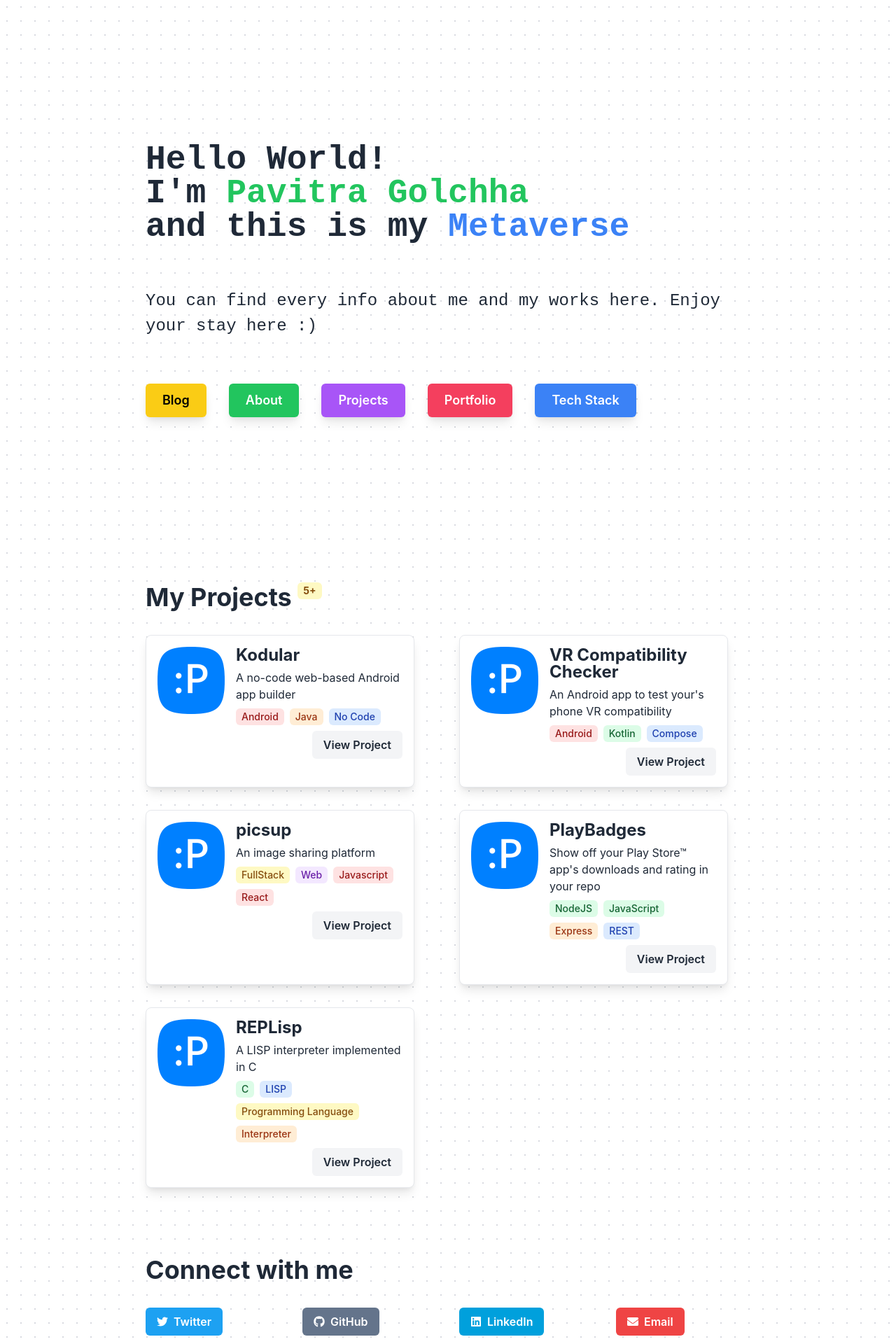
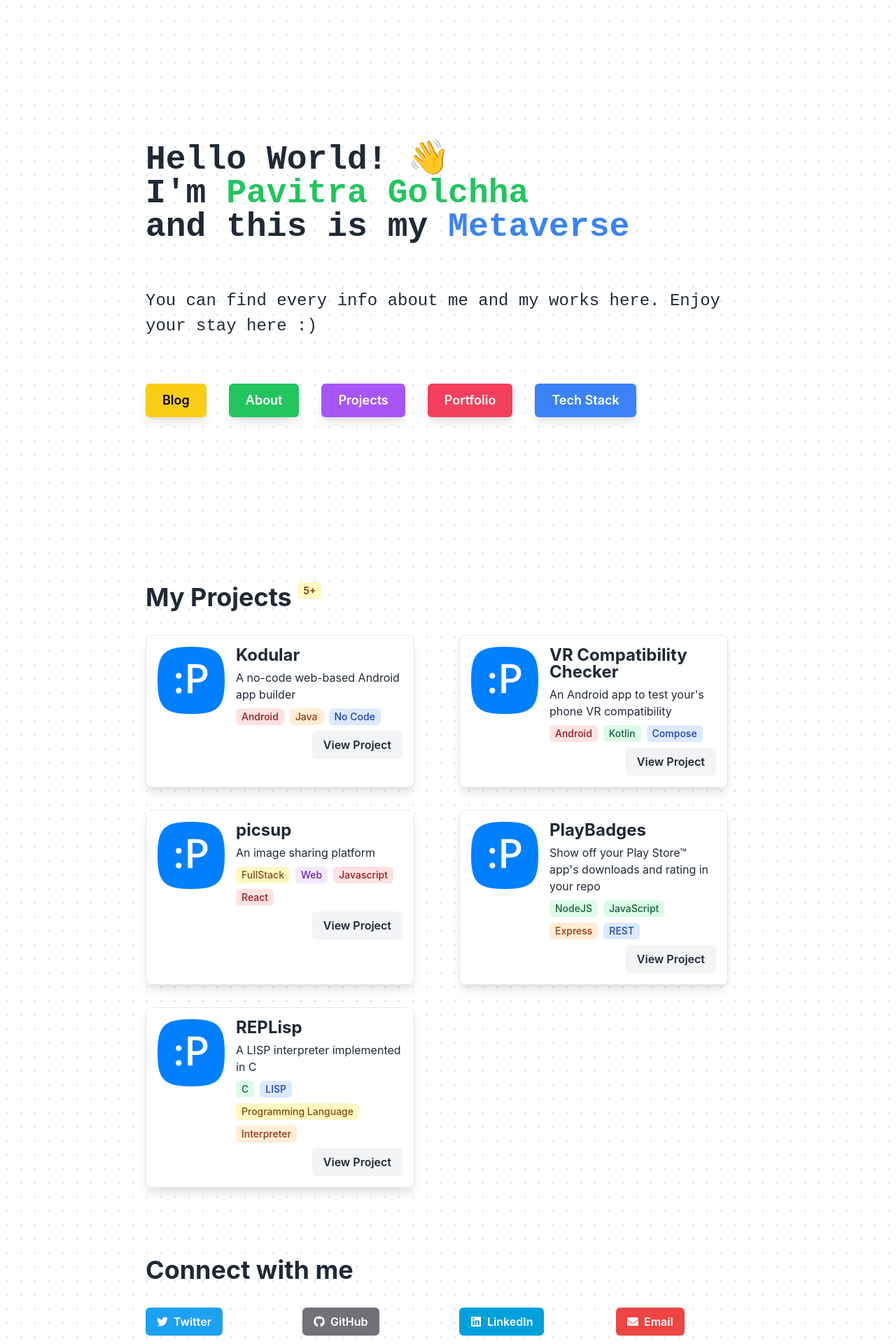
Before and after one commit to pavi2410/website, a Next.js app: page / in a window 1280 px wide. Shown: the top 1920 px of the page at 70% size. Built offline with nearby package versions, Linux system fonts and the light colour scheme.

Commit message:
Minor tweaks

```diff
--- a/pages/index.js
+++ b/pages/index.js
@@ -38,12 +38,12 @@ export default function Home() {
       <Container maxW="4xl" textAlign="start">
         <VStack spacing={16} h="100vh" align="start" justify="center">
           <Heading as="h1" size="2xl" fontFamily="monospace">
-            <Text as="span" fontFamily="monospace">Hello World!</Text>
+            <Text as="span" fontFamily="monospace">Hello World! 👋</Text>
             <br />
             {"I'm"} <Text as="span" color="green.500">Pavitra Golchha</Text>
             <br />
             and this is my <Text as="span" color="blue.500">Metaverse</Text>
-            {blink && '_' || <span>&nbsp;</span>}
+            {blink ? '_' : ' '}
           </Heading>
 
           <Text fontSize="2xl" fontFamily="monospace">
@@ -75,7 +75,7 @@ export default function Home() {
         <Heading py={8}>Connect with me</Heading>
         <SimpleGrid columns={{ sm: 2, md: 4 }} spacing={8}>
           <SocialButton icon={FaTwitter} title="Twitter" url="https://twitter.com/PavitraGolchha" color="twitter" />
-          <SocialButton icon={FaGithub} title="GitHub" url="https://github.com/pavi2410" color="slate" />
+          <SocialButton icon={FaGithub} title="GitHub" url="https://github.com/pavi2410" color="zinc" />
           <SocialButton icon={FaLinkedin} title="LinkedIn" url="https://linkedin.com/in/pavi2410" color="linkedin" />
           <SocialButton icon={FaEnvelope} title="Email" url="mailto:hello@pavi2410.me" color="red" />
         </SimpleGrid>
```
